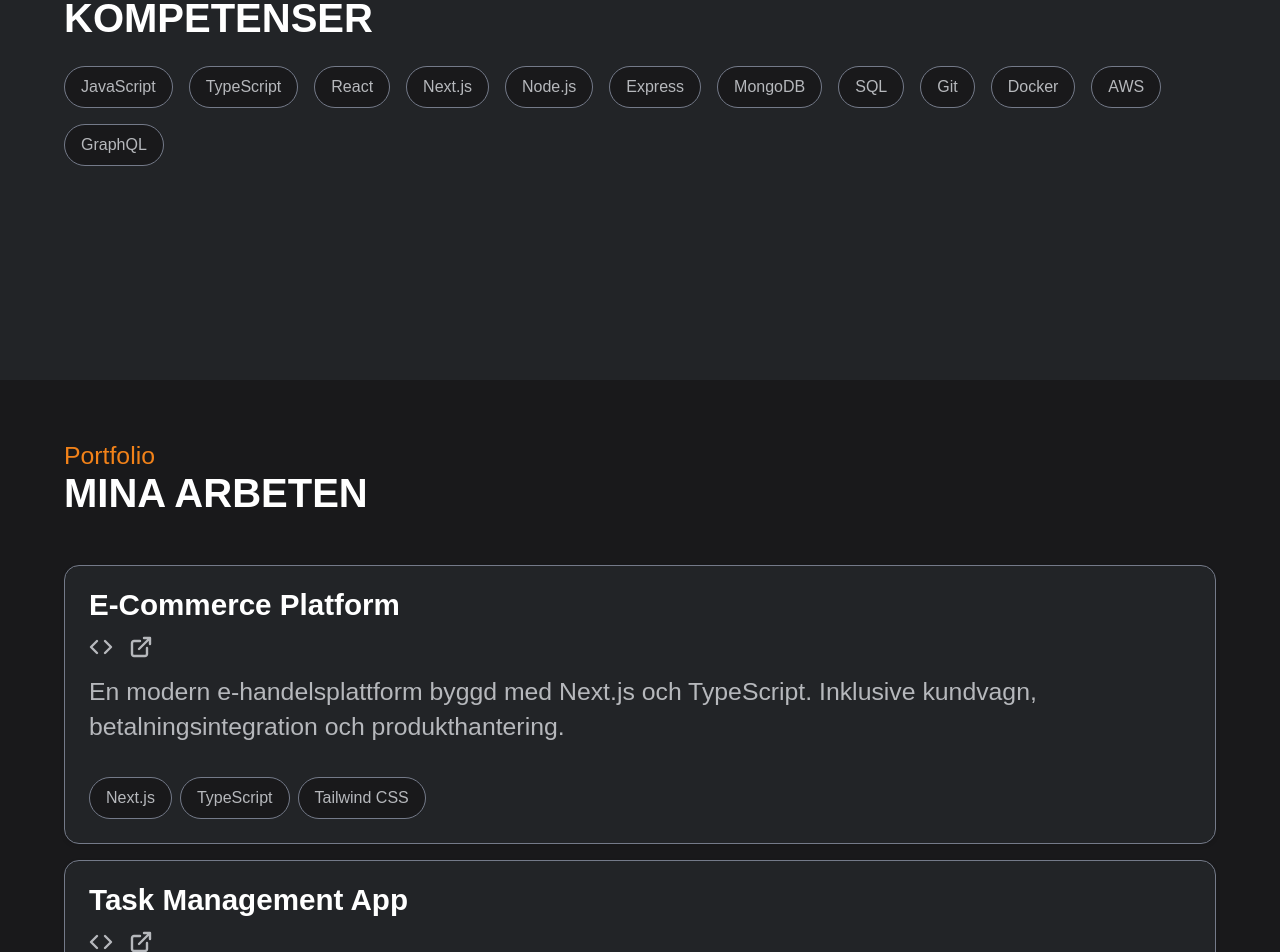
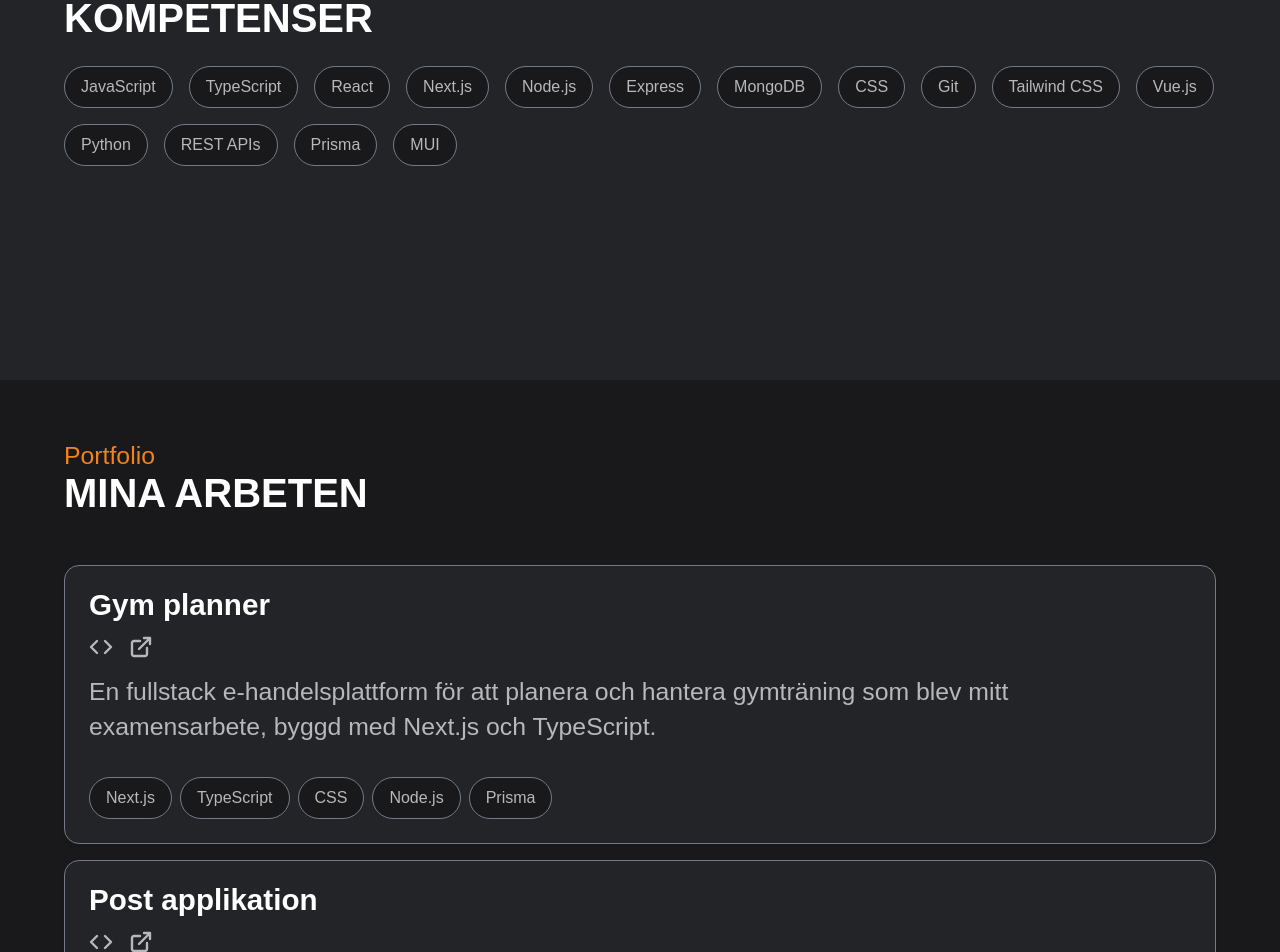
Before and after one commit to Kind606/portfolio-kevin, a Next.js app: page / in a window 1280 px wide. Shown: the part 1220-2172 px from the top of the page. Built offline with nearby package versions, Linux system fonts and the light colour scheme.

Commit message:
Update competencies and project descriptions for accuracy and relevance

```diff
--- a/src/components/competenciesCard/competencieDummy.ts
+++ b/src/components/competenciesCard/competencieDummy.ts
@@ -29,7 +29,7 @@ export const competencieCardDummy = [
   },
   {
     id: 8,
-    title: "SQL",
+    title: "CSS",
   },
   {
     id: 9,
@@ -37,14 +37,26 @@ export const competencieCardDummy = [
   },
   {
     id: 10,
-    title: "Docker",
+    title: "Tailwind CSS",
   },
   {
     id: 11,
-    title: "AWS",
+    title: "Vue.js",
   },
   {
     id: 12,
-    title: "GraphQL",
+    title: "Python",
+  },
+  {
+    id: 13,
+    title: "REST APIs",
+  },
+  {
+    id: 14,
+    title: "Prisma",
+  },
+  {
+    id: 15,
+    title: "MUI",
   },
 ];
--- a/src/components/projectsSection/projectCard/projectCardDummy.ts
+++ b/src/components/projectsSection/projectCard/projectCardDummy.ts
@@ -3,28 +3,32 @@ import { ProjectCardProps } from "./projectCard";
 export const projectCardDummy: ProjectCardProps[] = [
   {
     id: 1,
-    title: "E-Commerce Platform",
+    title: "Gym planner",
     description:
-      "En modern e-handelsplattform byggd med Next.js och TypeScript. Inklusive kundvagn, betalningsintegration och produkthantering.",
-    githubLink: "https://github.com/yourusername/ecommerce-platform",
-    previewLink: "https://ecommerce-demo.vercel.app",
+      "En fullstack e-handelsplattform för att planera och hantera gymträning som blev mitt examensarbete, byggd med Next.js och TypeScript.",
+    githubLink: "https://github.com/Kind606/examens-arbete-kevin",
+    previewLink: "https://examens-arbete-kevin.vercel.app/login",
     competencies: [
       { id: 1, title: "Next.js" },
       { id: 2, title: "TypeScript" },
-      { id: 3, title: "Tailwind CSS" },
+      { id: 3, title: "CSS" },
+      { id: 4, title: "Node.js" },
+      { id: 5, title: "Prisma" },
     ],
   },
   {
     id: 2,
-    title: "Task Management App",
+    title: "Post applikation",
     description:
-      "En responsiv task management applikation med drag-and-drop funktionalitet, realtidsuppdateringar och teamsamarbete.",
-    githubLink: "https://github.com/yourusername/task-manager",
-    previewLink: "https://task-manager-demo.vercel.app",
+      "En enkel fullstack applikation för att skapa, läsa, uppdatera och ta bort inlägg med användare. Byggd med React, Node.js och MongoDB.",
+    githubLink: "https://github.com/Kind606/react-express-user-content-ts-t-k-innovations/tree/deployment-branch",
+    previewLink: "https://react-express-user-content-ts-t-k-i-zeta.vercel.app/",
     competencies: [
       { id: 1, title: "React" },
       { id: 2, title: "Node.js" },
       { id: 3, title: "MongoDB" },
+      { id: 4, title: "Express" },
+      { id: 5, title: "MUI" },
     ],
   },
   {
```
